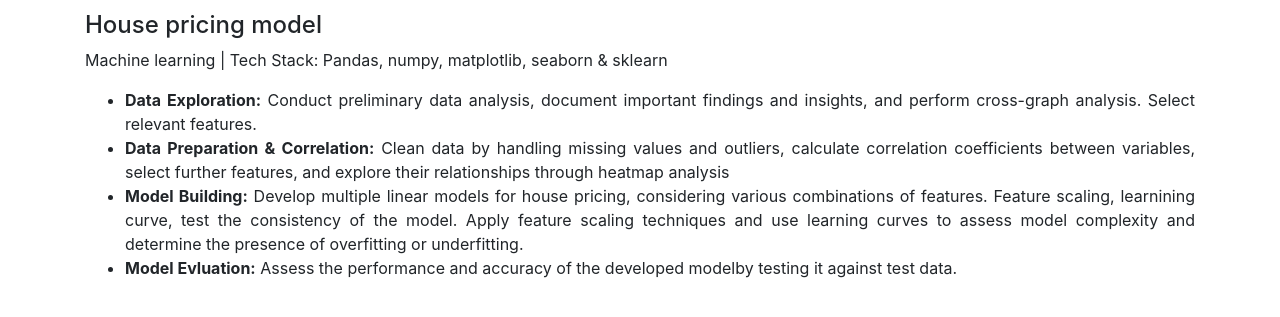
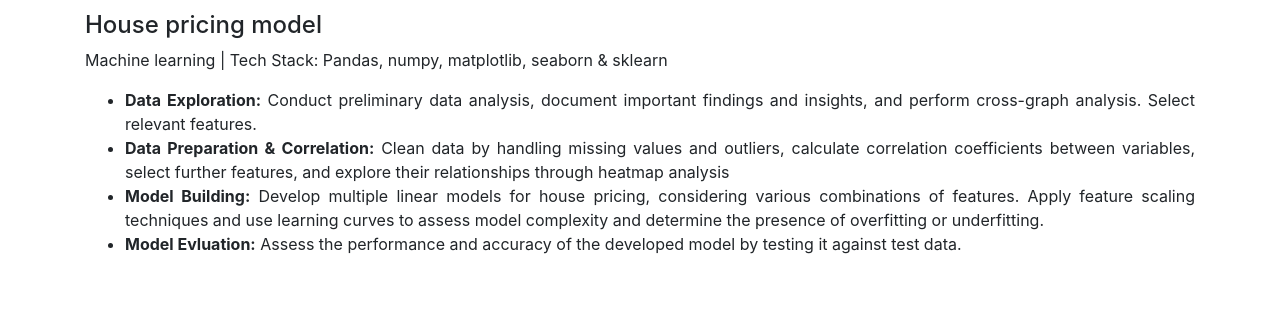
Before and after one commit to ABNajib/ABNajib.github.io, a plain HTML site: page index.html in a window 1280 px wide. Shown: the part 511-828 px from the top of the page. Drawn offline with nearby package versions, Linux system fonts and the light colour scheme.

Commit message:
correct mistakes

```diff
--- a/index.html
+++ b/index.html
@@ -46,8 +46,8 @@
                 <ul>
                     <li> <strong> Data Exploration:</strong> Conduct preliminary data analysis, document important findings and insights, and perform cross-graph analysis. Select relevant features.</li>
                     <li> <strong> Data Preparation & Correlation:</strong> Clean data by handling missing values and outliers, calculate correlation coefficients between variables, select further features, and explore their relationships through heatmap analysis</li>
-                    <li> <strong> Model Building:</strong> Develop multiple linear models for house pricing, considering various combinations of features. Feature scaling, learnining curve, test the consistency of the model. Apply feature scaling techniques and use learning curves to assess model complexity and determine the presence of overfitting or underfitting.  </li>
-                    <li> <strong> Model Evluation:</strong> Assess the performance and accuracy of the developed modelby testing it against test data.  </li>
+                    <li> <strong> Model Building:</strong> Develop multiple linear models for house pricing, considering various combinations of features. Apply feature scaling techniques and use learning curves to assess model complexity and determine the presence of overfitting or underfitting.  </li>
+                    <li> <strong> Model Evluation:</strong> Assess the performance and accuracy of the developed model by testing it against test data.  </li>
                 </ul>
             </div>
         </div>
```
